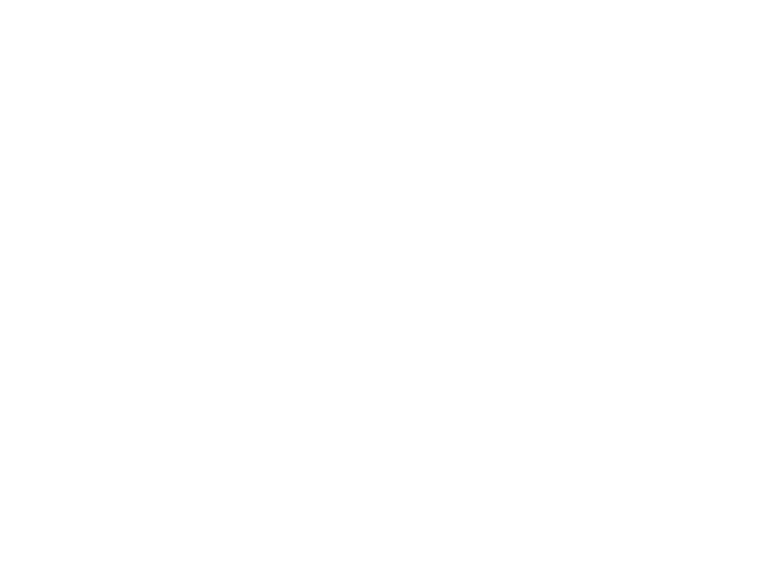
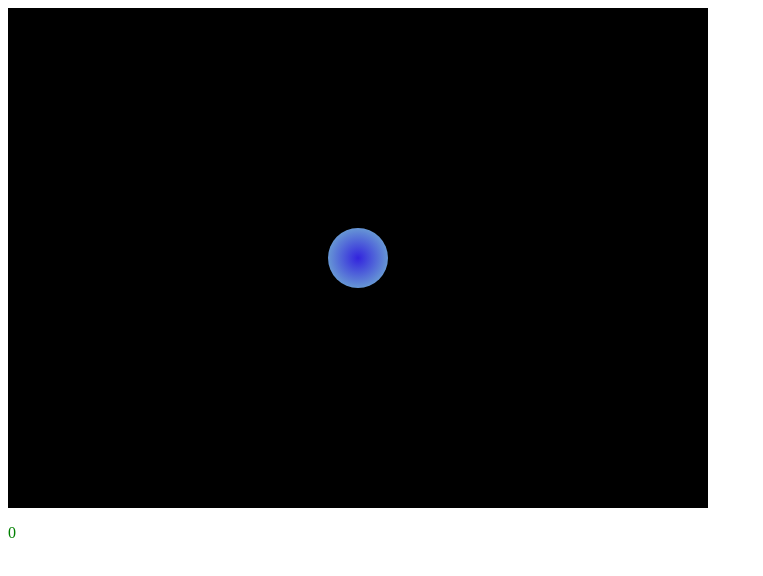
Before and after one commit to ArnautVasseur/projet_S.6, a Nuxt app: page /PointAndClick in a window 1280 px wide. Before the commit this address had no page. Shown: the top 576 px of the page, without its empty margins (0-763 px from the left). Built offline with nearby package versions, Linux system fonts and the light colour scheme.

Commit message:
Update and fix positions targets Point And Click game

```diff
--- a/components/Target.vue
+++ b/components/Target.vue
@@ -5,12 +5,12 @@
 <script setup lang="ts">
 import { ref } from 'vue';
 
-let targetPosition = ref({ x: 0, y: 0 });
+let targetPosition = ref({ x: 325, y: 225 });
 let targetSize = ref({ width: 50, height: 50 });
 
 function hitTarget() {
-  targetPosition.value.x = Math.random() * 200;
-  targetPosition.value.y = Math.random() * 200;
+  targetPosition.value.x = Math.random() * 600;
+  targetPosition.value.y = Math.random() * 450;
   const newSize = getRandomSize();
   targetSize.value.width = newSize;
   targetSize.value.height = newSize;
@@ -29,5 +29,20 @@
     background: radial-gradient(#3223de, #7cc6d1);
     position: absolute;
     transition-duration: 300ms;
+    animation: pulse 1s ease-in-out infinite; /* Apply the pulse animation */
+}
+
+@keyframes pulse {
+  0% {
+    transform: scale(1);
+  }
+
+  50% {
+    transform: scale(1.2);
+  }
+
+  100% {
+    transform: scale(1);
+  }
 }
 </style>
--- a/pages/ShootThemAll.vue
+++ b/pages/PointAndClick.vue
@@ -33,8 +33,8 @@
   justify-content: center;
   align-items: center;
   position: relative;
-  width: 500px;
-  height: 300px;
+  width: 700px;
+  height: 500px;
   background: black;
 }
 </style>
```
Lines whose indentation alone changed are shown as unchanged.
